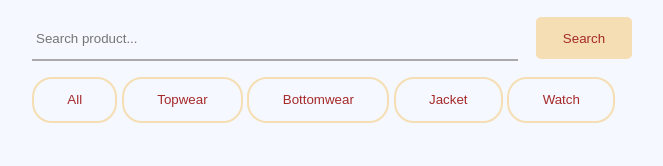
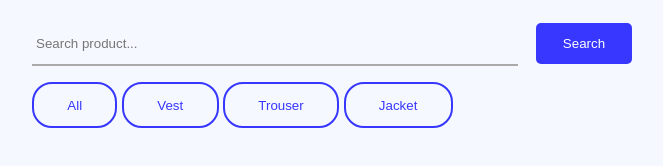
Before and after one commit to Sibaweh14/project-e-commerce, a plain HTML site: page index.html in a window 1280 px wide. Shown: the whole page, without its empty margins (0-663 px from the left). Drawn offline with Linux system fonts and the light colour scheme.

Commit message:
change the concept to vintage shop

```diff
--- a/index.html
+++ b/index.html
@@ -14,19 +14,11 @@
             </div>
             <div id="button">
                 <button class="button-value">All</button>
-                <button class="button-value">Topwear</button>
-                <button class="button-value">Bottomwear</button>
+                <button class="button-value">Vest</button>
+                <button class="button-value">Trouser</button>
                 <button class="button-value">Jacket</button>
-                <button class="button-value">Watch</button>
             </div>
         </div>
-
-
-
-
-
-
-
         <script src="script.js"></script>
     </body>
 </html>
--- a/script.js
+++ b/script.js
@@ -0,0 +1,5 @@
+let produk = {
+    data:[{
+
+    }]
+}
--- a/style.css
+++ b/style.css
@@ -25,26 +25,30 @@ body {
 
 }
 #search_container input:focus{
-    border-bottom-color: orange;
+    border-bottom-color: rgb(0, 0, 172);
 }
 #search-container button{
     padding: 1em 2em;
     margin-left: 1em;
-    background-color: wheat;
-    color: brown;
+    background-color: rgb(55, 55, 255);
+    color: white;
     border-radius: 5px;
-    margin-top: 0.1em;
+    margin-top: 0.5em;
     cursor: pointer;
 }
 .button-value{
-    border: 2px solid wheat;
+    border: 2px solid rgb(55, 55, 255);
     padding: 1em 2.5em;
     background: transparent;
     border-radius: 20px;
-    color: brown;
+    color: rgb(55, 55, 255);
     cursor: pointer;
 }
 .active{
-    background-color: wheat;
+    background-color: rgb(55, 55, 255);
     color: white;
 }
+.button-value:hover{
+    background-color: rgb(55,55,255);
+    color: rgb(255, 255, 255);
+}
```
Also changed, not shown: db_breasted.jpg (added), db_suitbrown.png (added), s_suit.png (added), tri_suit.png (added), trib_suit.png (added), trouser.png (added), vest.png (added), 1 other file.
